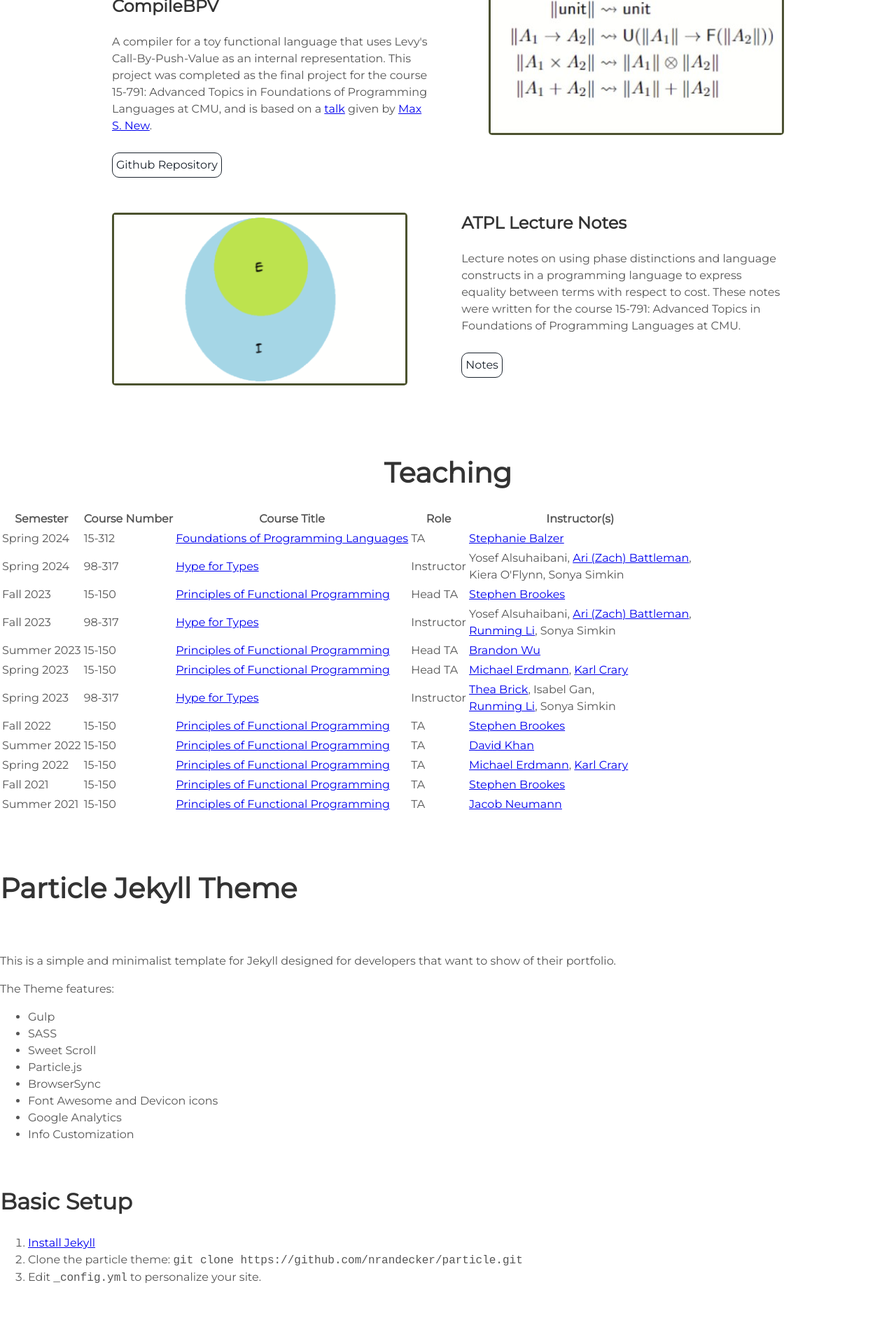
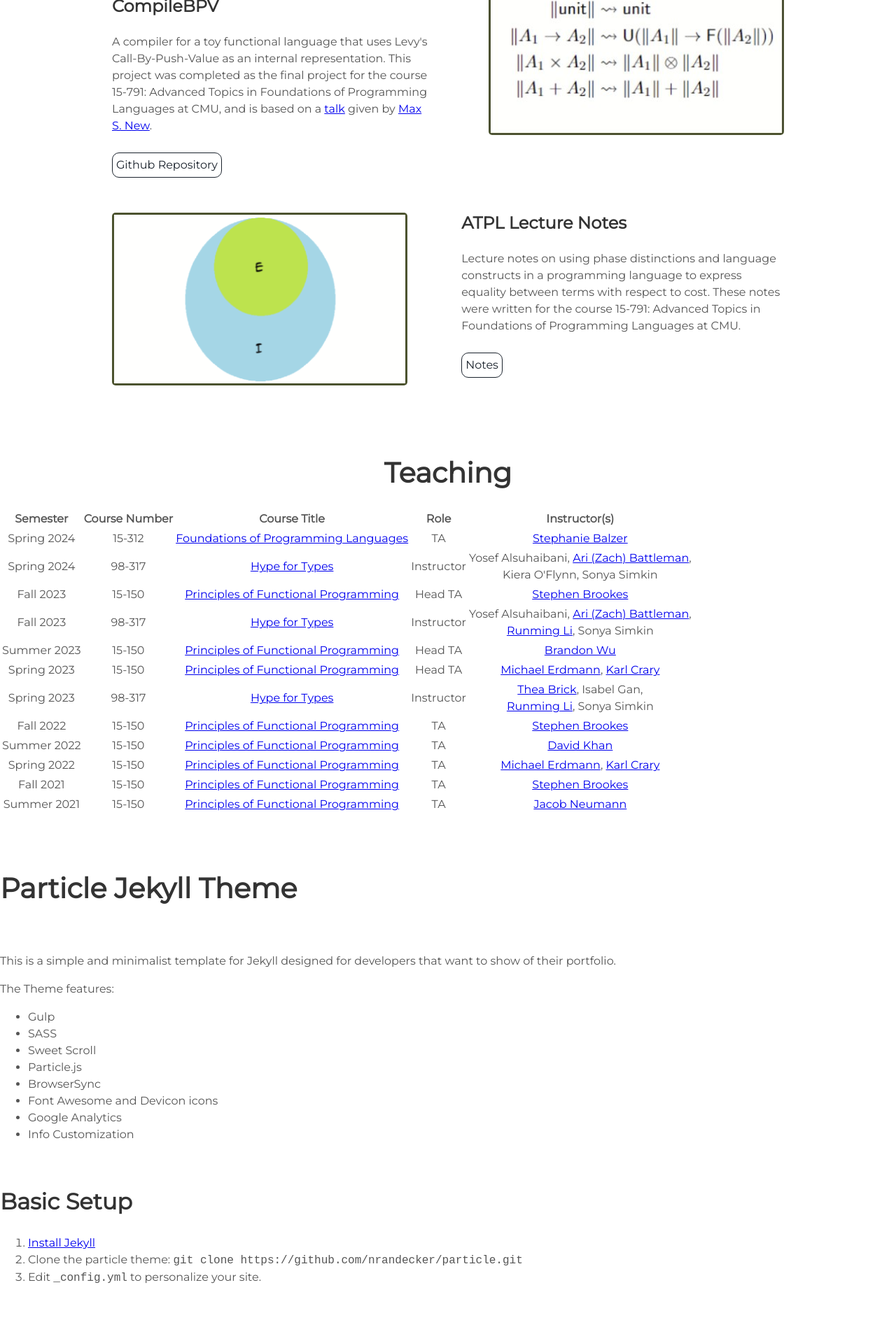
Before and after one commit to sonyasimk/sonyasimk.github.io, a Jekyll site: the page built from docs/particle-master/README.md, in a window 1280 px wide. Shown: the part 1450-3357 px from the top of the page at 70% size. Built offline with Jekyll 4.4.1, drawn with Linux system fonts in a browser that asks for light colours; our own code applies the rules of GitHub Pages for plain Markdown files.

Commit message:
attempt 2

```diff
--- a/docs/_includes/teaching.html
+++ b/docs/_includes/teaching.html
@@ -1,7 +1,5 @@
 <div class="user-details">
     <h1> Teaching </h1>
-  </div>
-    <div class="user-projects">
     <table class="center">
         <thead>
             <tr>
```
